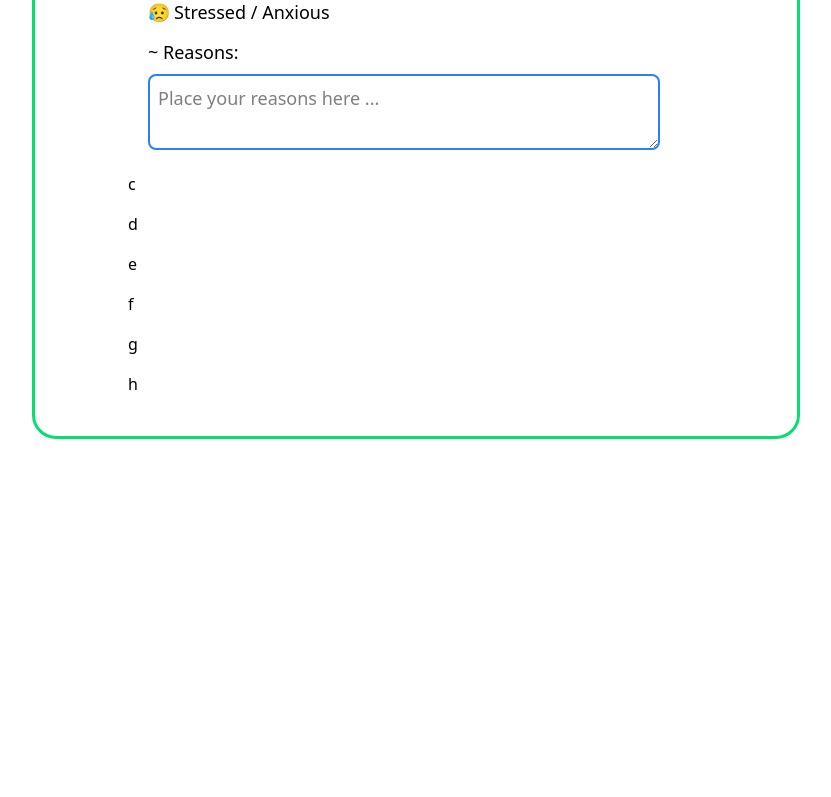
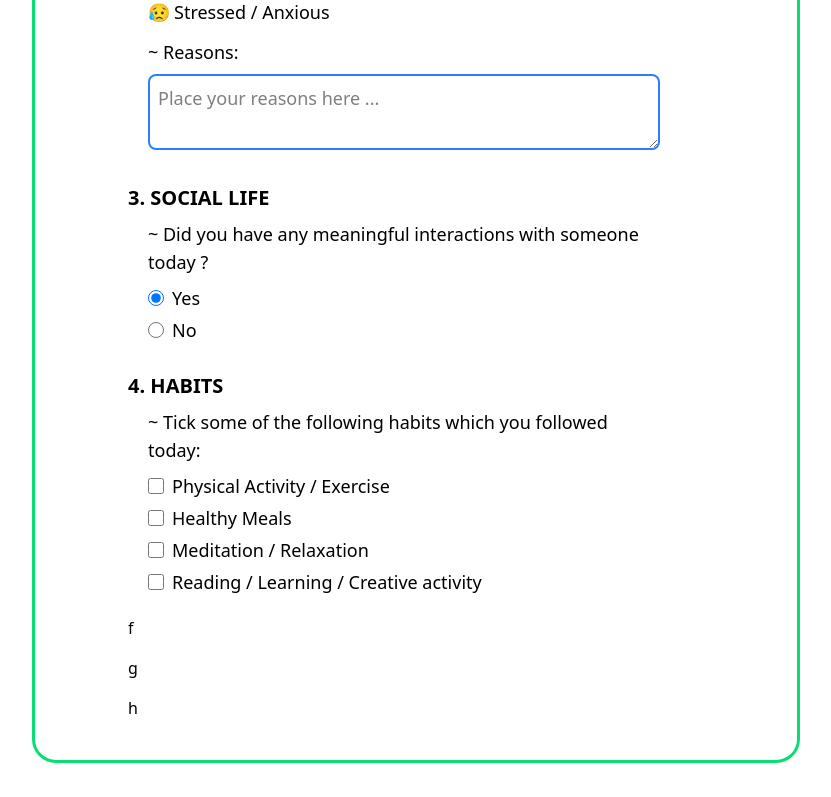
Before and after one commit to aryav-hash/mindfulnotes.org, a React (Vite) app in the folder frontend/: page /recordParameters in a window 1280 px wide. Shown: the part 637-1434 px from the top of the page, without its empty margins (224-1055 px from the left). Before the commit the page ends 1136 px from the top, so only its background shows below. Built offline with nearby package versions, Linux system fonts and the light colour scheme.

Commit message:
feat: a social and habit section has been made on the form, also the mood section was modified to allow the user with only one option to be picked.

```diff
--- a/frontend/src/pages/RecordParameters.jsx
+++ b/frontend/src/pages/RecordParameters.jsx
@@ -62,19 +62,19 @@ export default function RecordParameters() {
                             <p htmlFor="sleep" className="text-xs smm:text-md md:text-lg text-wrap font-medium mb-1
                             max-w-3xs smm:max-w-xs md:max-w-lg">~ How would you describe your mood throughout the day ?</p>
                             <label className="flex items-center mb-1">
-                                <input type="radio" name="happy" className="mr-2 hidden peer" defaultChecked/>
+                                <input type="radio" name="mood" className="mr-2 hidden peer" defaultChecked/>
                                 <span class="before:content-['😄'] peer-checked:before:content-['✅'] text-xs smm:text-md md:text-lg before:mr-1">Happy</span>
                             </label>
                             <label className="flex items-center mb-1">
-                                <input type="radio" name="sad" className="mr-2 hidden peer" />
+                                <input type="radio" name="mood" className="mr-2 hidden peer" />
                                 <span class="before:content-['😢'] peer-checked:before:content-['✅'] text-xs smm:text-md md:text-lg before:mr-1">Sad</span>
                             </label>
                             <label className="flex items-center mb-1">
-                                <input type="radio" name="angry" className="mr-2 hidden peer" />
+                                <input type="radio" name="mood" className="mr-2 hidden peer" />
                                 <span class="before:content-['😡'] peer-checked:before:content-['✅'] text-xs smm:text-md md:text-lg before:mr-1">Angry</span>
                             </label>
                             <label className="flex items-center mb-1">
-                                <input type="radio" name="stress" className="mr-2 hidden peer" />
+                                <input type="radio" name="mood" className="mr-2 hidden peer" />
                                 <span class="before:content-['😥'] peer-checked:before:content-['✅'] text-xs smm:text-md md:text-lg before:mr-1">Stressed / Anxious</span>
                             </label>
                             <p className="py-2 text-xs smm:text-md md:text-lg text-wrap font-medium
@@ -82,9 +82,53 @@ export default function RecordParameters() {
                             <textArea placeholder="Place your reasons here ..." name="mood-reasons" rows="2" className="p-2 text-xs smm:text-md md:text-lg border-2 rounded-lg border-blue-500 focus:outline-none focus:border-2 focus:border-green-500 h-auto w-full max-w-[230px] smm:max-w-[300px] md:max-w-lg"/>
                         </div>
                     </div>
-                    <p>c</p>
-                    <p>d</p>
-                    <p>e</p>
+
+                    {/* Social */}
+                    <div className="grid grid-col-1">
+                        <p className="pt-3 text-sm smm:text-md md:text-xl font-bold">3. SOCIAL LIFE</p>
+                        <div className="mt-2 ml-5 w-full">
+                            <p htmlFor="sleep" className="text-xs smm:text-md md:text-lg text-wrap font-medium mb-2
+                            max-w-3xs smm:max-w-xs md:max-w-lg">~ Did you have any meaningful interactions with someone today ?</p>
+                            <div className="flex items-center mb-1">
+                                <input type="radio" name="social-life" defaultChecked className="mr-2 w-4 h-4 text-blue-600 bg-gray-100 border-gray-300 focus:ring-blue-500 dark:focus:ring-blue-600" />
+                                <label htmlFor="Yes" className="text-xs smm:text-md md:text-lg">Yes</label>
+                            </div>
+                            <div className="flex items-center">
+                                <input type="radio" name="social-life" className="mr-2 w-4 h-4 text-blue-600 bg-gray-100 border-gray-300 focus:ring-blue-500 dark:focus:ring-blue-600" />
+                                <label htmlFor="No" className="text-xs smm:text-md md:text-lg">No</label>
+                            </div>
+                        </div>
+                    </div>
+
+                    {/* habits */}
+                    <div className="grid grid-col-1">
+                        <p className="pt-3 text-sm smm:text-md md:text-xl font-bold">4. HABITS</p>
+                        <div className="mt-2 ml-5 w-full">
+                            <p htmlFor="sleep" className="text-xs smm:text-md md:text-lg text-wrap font-medium mb-2
+                            max-w-3xs smm:max-w-xs md:max-w-lg">~ Tick some of the following habits which you followed today: </p>
+                            <div className="flex items-center mb-1">
+                                <input type="checkbox" name="habits" className="mr-2 w-4 h-4 text-blue-600 bg-gray-100 border-gray-300 focus:ring-blue-500 dark:focus:ring-blue-600" />
+                                <label htmlFor="excercise" className="text-xs smm:text-md md:text-lg">Physical Activity / Exercise</label>
+                            </div>
+                            <div className="flex items-center mb-1">
+                                <input type="checkbox" name="habits" className="mr-2 w-4 h-4 text-blue-600 bg-gray-100 border-gray-300 focus:ring-blue-500 dark:focus:ring-blue-600" />
+                                <label htmlFor="meals" className="text-xs smm:text-md md:text-lg">Healthy Meals</label>
+                            </div>
+                            <div className="flex items-center mb-1">
+                                <input type="checkbox" name="habits" className="mr-2 w-4 h-4 text-blue-600 bg-gray-100 border-gray-300 focus:ring-blue-500 dark:focus:ring-blue-600" />
+                                <label htmlFor="meditation" className="text-xs smm:text-md md:text-lg">Meditation / Relaxation</label>
+                            </div>
+                            <div className="flex items-center mb-1">
+                                <input type="checkbox" name="habits" className="mr-2 w-4 h-4 text-blue-600 bg-gray-100 border-gray-300 focus:ring-blue-500 dark:focus:ring-blue-600" />
+                                <label htmlFor="learning" className="text-xs smm:text-md md:text-lg">Reading / Learning / Creative activity</label>
+                            </div>
+                        </div>
+                    </div>
+
+                    {/* financial data */}
+
+
+
                     <p>f</p>
                     <p>g</p>
                     <p>h</p>
```
